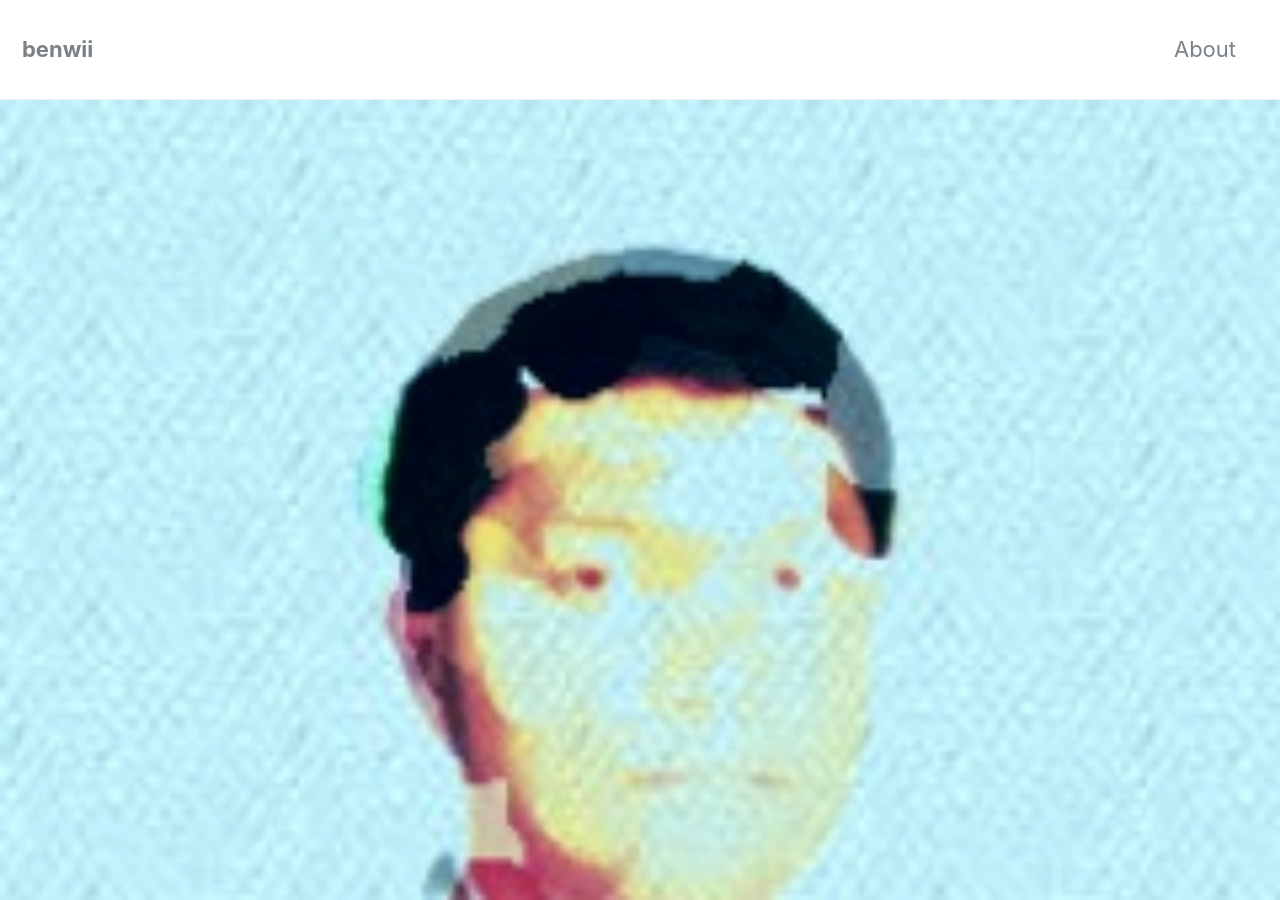
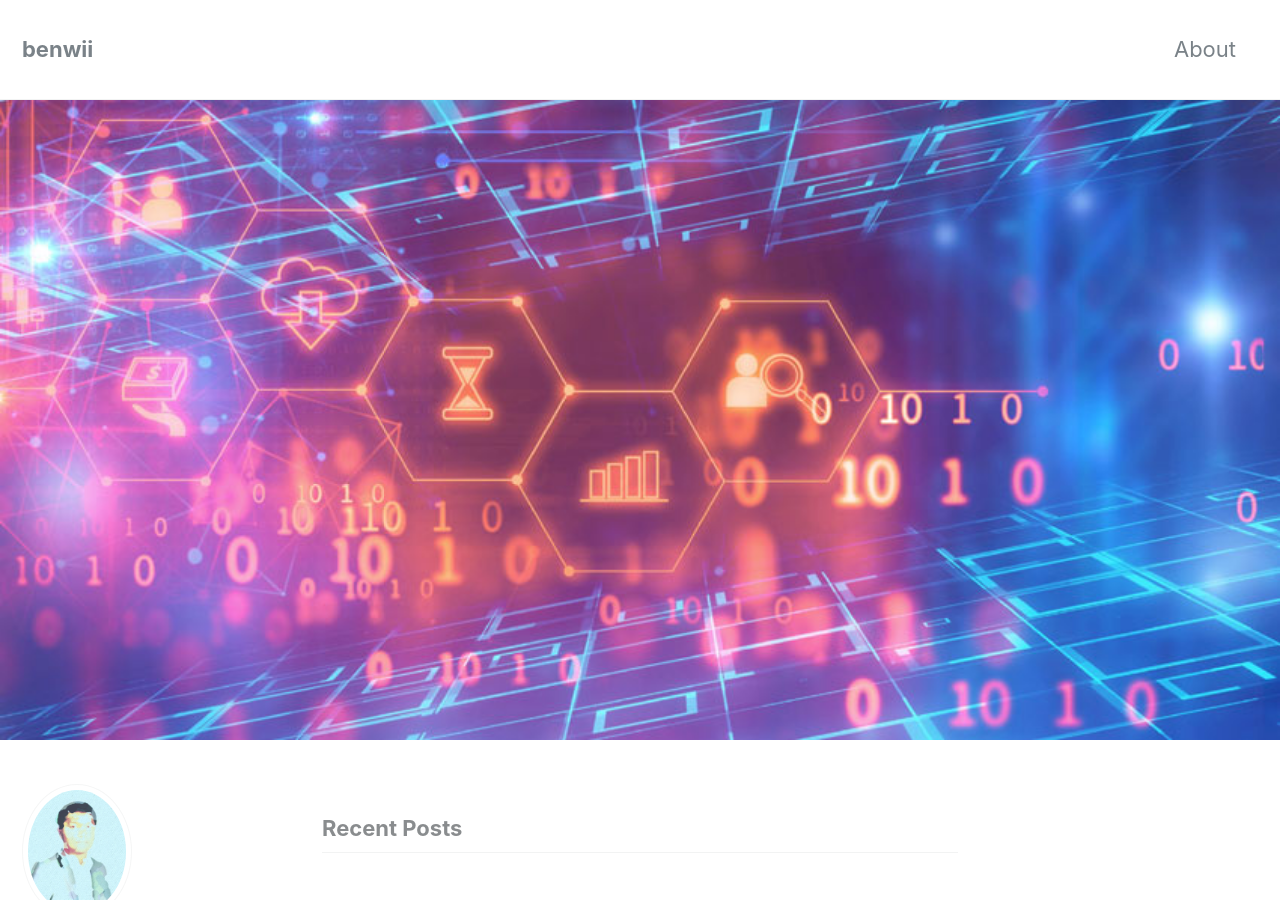
Before and after one commit to benjaminsw/benjaminsw.github.io, a Jekyll site: the page built from index.html, in a window 1280 px wide and 900 px high. Built offline with Jekyll 4.4.1, drawn with Linux system fonts in a browser that asks for light colours; nearby versions of some CDN libraries; the list of posts is cut into pages by our own code.

Commit message:
update index.html file

```diff
--- a/index.html
+++ b/index.html
@@ -2,5 +2,5 @@
 layout: home
 author_profile: true
 header:
-  image: "/images/blue.jpg"
+  image: "/images/digital-transition.jpg"
 ---
```
